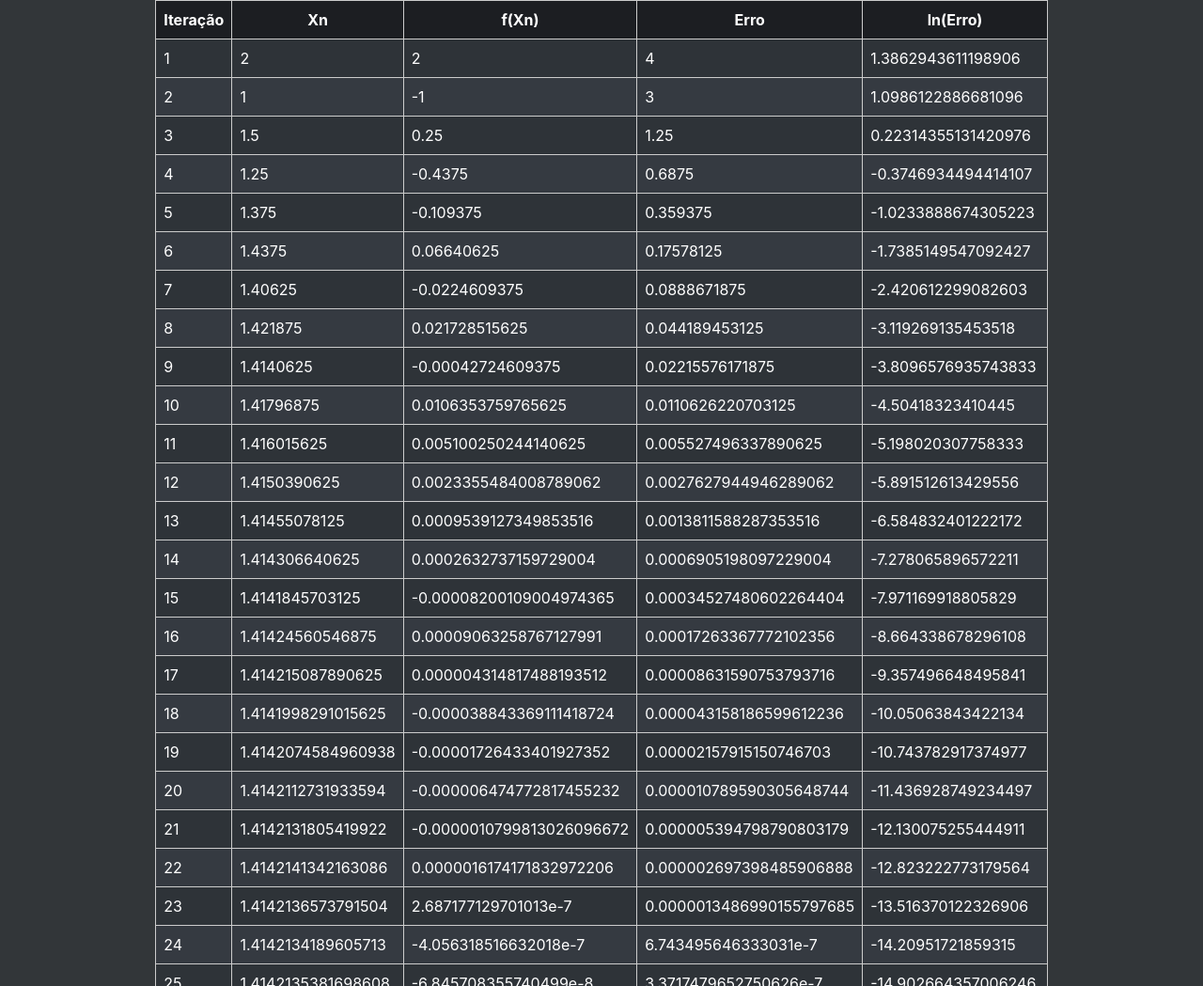
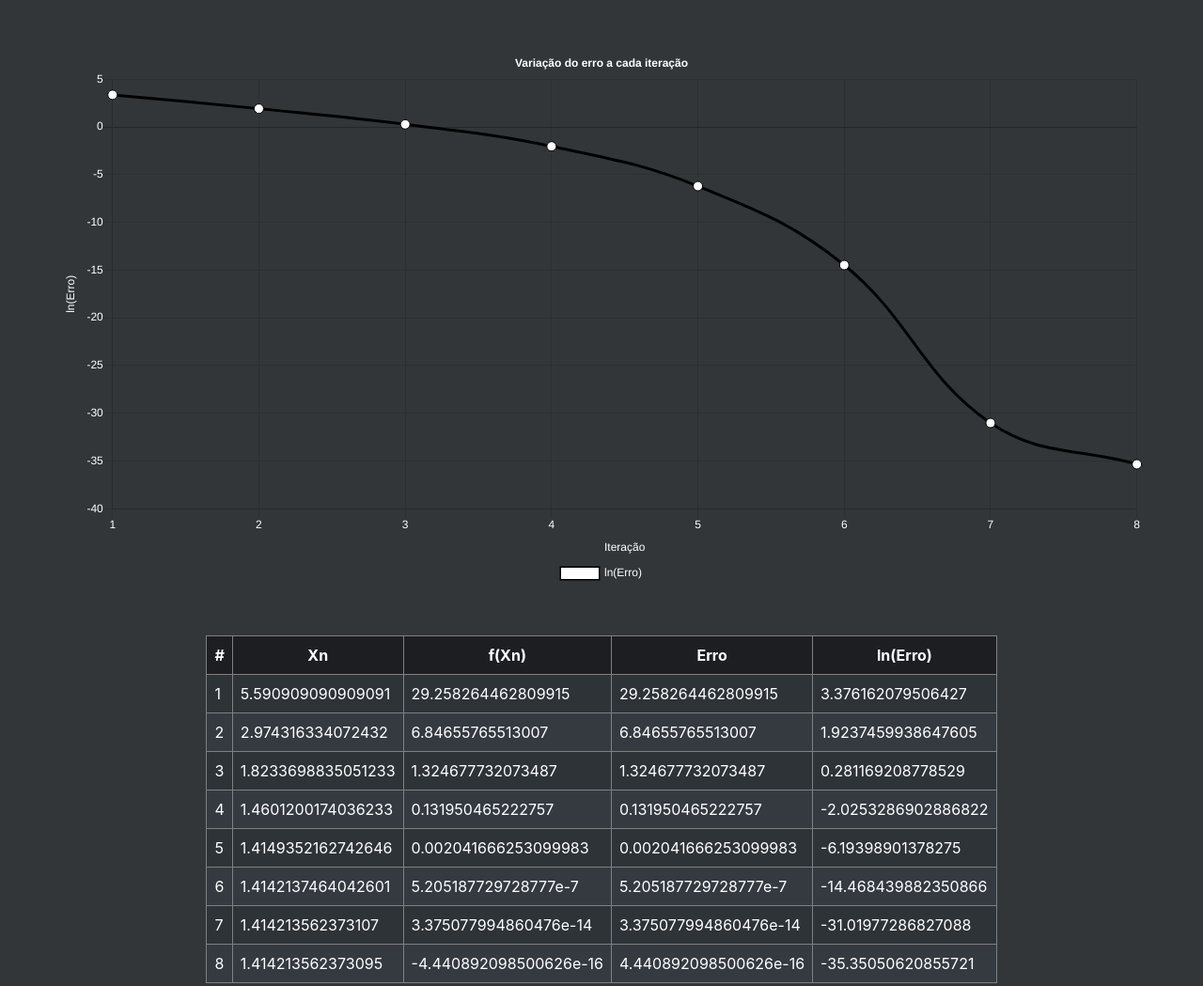
Before and after one commit to xandjiji/numerical-methods, a plain HTML site: page index.html in a window 1280 px wide. Shown: the top 1049 px of the page at 94% size. Drawn offline with Linux system fonts and the light colour scheme.

Commit message:
construidor de graficos

```diff
--- /dev/null
+++ b/grafico.js
@@ -0,0 +1,51 @@
+function renderGrafico(iteracao, lnErros){
+
+     var config = {
+          type: 'line',
+          data: {
+               labels: iteracao,
+               datasets: [{
+                    label: 'ln(Erro)',
+                    data: lnErros,
+                    backgroundColor: 'rgba(255, 255, 255)',
+                    borderColor:  'rgba(0, 0, 0)',
+                    fill: false,
+                    pointRadius: 5,
+                    pointHoverRadius: 8,
+               }]
+          },
+          options: {
+               responsive: true,
+               legend: {
+                    position: 'bottom',
+               },
+               hover: {
+                    mode: 'index'
+               },
+               scales: {
+                    xAxes: [{
+                         display: true,
+                         scaleLabel: {
+                              display: true,
+                              labelString: 'Iteração'
+                         }
+                    }],
+                    yAxes: [{
+                         display: true,
+                         scaleLabel: {
+                              display: true,
+                              labelString: 'ln(Erro)'
+                         }
+                    }]
+               },
+               title: {
+                    display: true,
+                    text: 'Variação do erro a cada iteração'
+               }
+          }
+     };
+
+     Chart.defaults.global.defaultFontColor = 'white';
+     var myChart = document.getElementById('myChart').getContext('2d');
+     let teste = new Chart(myChart, config);
+}
--- a/index.html
+++ b/index.html
@@ -19,35 +19,15 @@
           <script src="metodos/secantes.js"></script>
 
 
-
-          <!-- <div class="container">
+          <div class="chartbox">
                <canvas id="myChart"></canvas>
-          </div> -->
+          </div>
 
           <div id="tabela" align="center">
+               <script src="grafico.js"></script>
                <script src="tabela.js"></script>
                <script src="main.js"></script>
           </div>
 
-
-          <script>
-               // let myChart = document.getElementById('myChart').getContext('2d');
-               //
-               // let equacao = new Chart(myChart, {
-               //      type: 'line',
-               //      data: {
-               //           labels: [],
-               //           datasets: []
-               //      },
-               //      options: {}
-               // });
-          </script>
-
-
-
-
-
-
-
      </body>
 </html>
--- a/main.js
+++ b/main.js
@@ -66,8 +66,8 @@ function phi(x){
 }
 
 
- bisseccao(0, 4)
+// bisseccao(0, 4)
 // cordas(0, 4)
-// newton(11)
+newton(11)
 // ponto_fixo(1)
 // secantes(0, 4)
--- a/metodos/bisseccao.js
+++ b/metodos/bisseccao.js
@@ -38,9 +38,7 @@ function bisseccao(a, b){
 
      // retorna resultado
      renderTabela(iteracoes, raizes, fRaizes, erros, lnErros)
+     renderGrafico(iteracoes, lnErros)
      return console.log(((a + b) / 2));
 
 }
-
-
-// ITERAÇAO    RAIZ      F(RAIZ)   ERRO      LN(ERRO)
--- a/metodos/cordas.js
+++ b/metodos/cordas.js
@@ -50,6 +50,7 @@ function cordas(a, b){
 
      // retorna resultado
      renderTabela(iteracoes, raizes, fRaizes, erros, lnErros)
+     renderGrafico(iteracoes, lnErros)
      return console.log(x);
 
 }
--- a/metodos/newton.js
+++ b/metodos/newton.js
@@ -28,6 +28,7 @@ function newton(x0){
 
      // retorna resultado
      renderTabela(iteracoes, raizes, fRaizes, erros, lnErros)
+     renderGrafico(iteracoes, lnErros)
      return console.log(x0);
 
 }
--- a/metodos/ponto_fixo.js
+++ b/metodos/ponto_fixo.js
@@ -23,6 +23,7 @@ function ponto_fixo(x0){
 
      // retorna resultado
      renderTabela(iteracoes, raizes, fRaizes, erros, lnErros)
+     renderGrafico(iteracoes, lnErros)
      return console.log(x0);
 
 }
--- a/metodos/secantes.js
+++ b/metodos/secantes.js
@@ -29,5 +29,6 @@ function secantes(x0, x1){
 
      // retorna resultado
      renderTabela(iteracoes, raizes, fRaizes, erros, lnErros)
+     renderGrafico(iteracoes, lnErros)
      return console.log(x1);
 }
--- a/style.css
+++ b/style.css
@@ -9,7 +9,7 @@ th {
 }
 
 th, td {
-     border: 1px solid #ccc;
+     border: 1px solid #808080;
      padding: 8px;
 }
 
@@ -24,3 +24,11 @@ tr:nth-child(odd) {
 tr:hover {
      background: #808080;
 }
+
+.chartbox {
+     width: 90%;
+     margin-top: 50px;
+     margin-left: auto;
+     margin-right: auto;
+     margin-bottom: 50px;
+}
--- a/tabela.js
+++ b/tabela.js
@@ -3,7 +3,7 @@ function renderTabela(iteracoes, raizes, fRaizes, erros, lnErros){
 
      html += "<tr>";
 
-     html += "<th>Iteração</th>";
+     html += "<th>#</th>";
      html += "<th>Xn</th>";
      html += "<th>f(Xn)</th>";
      html += "<th>Erro</th>";
```
